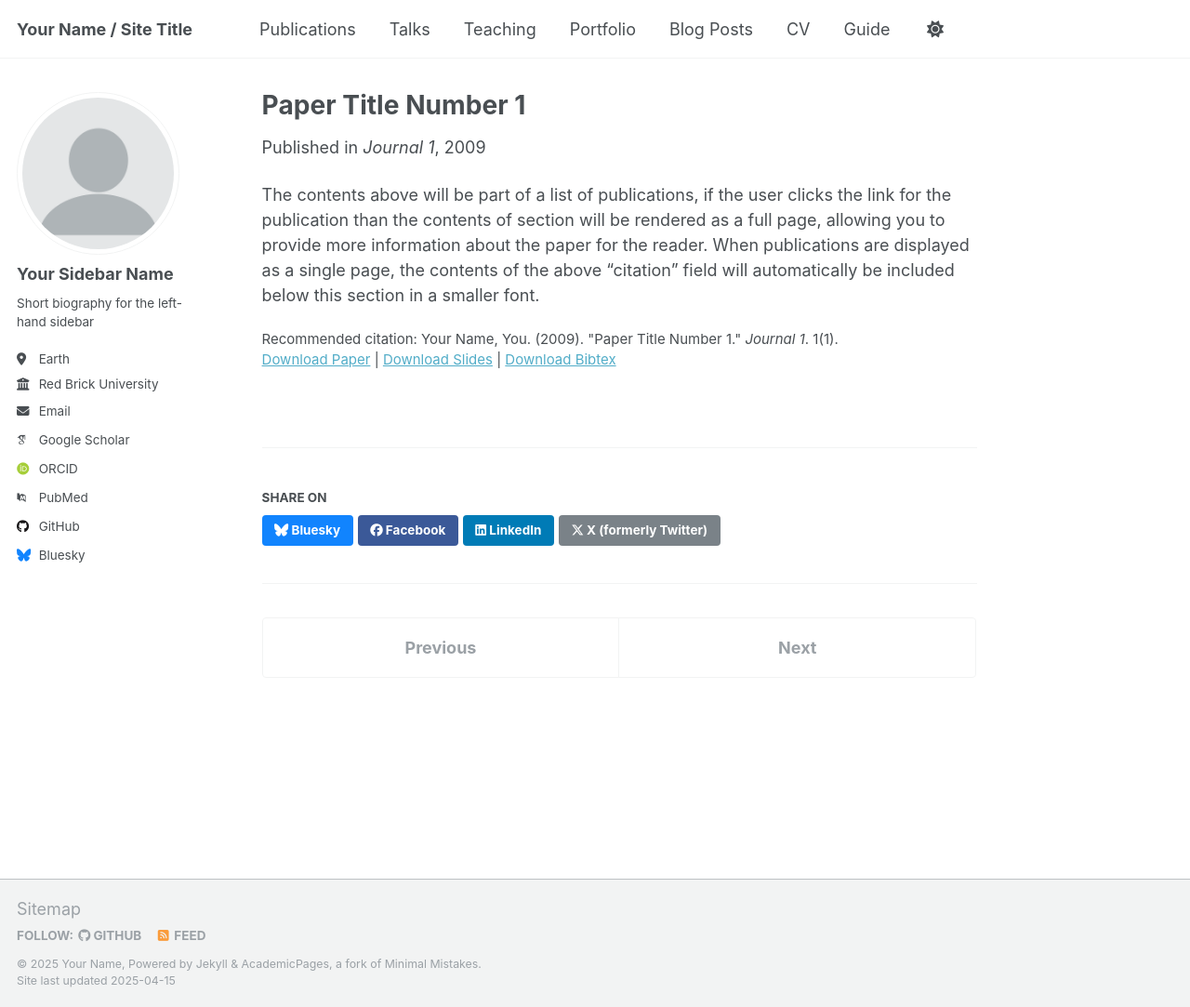
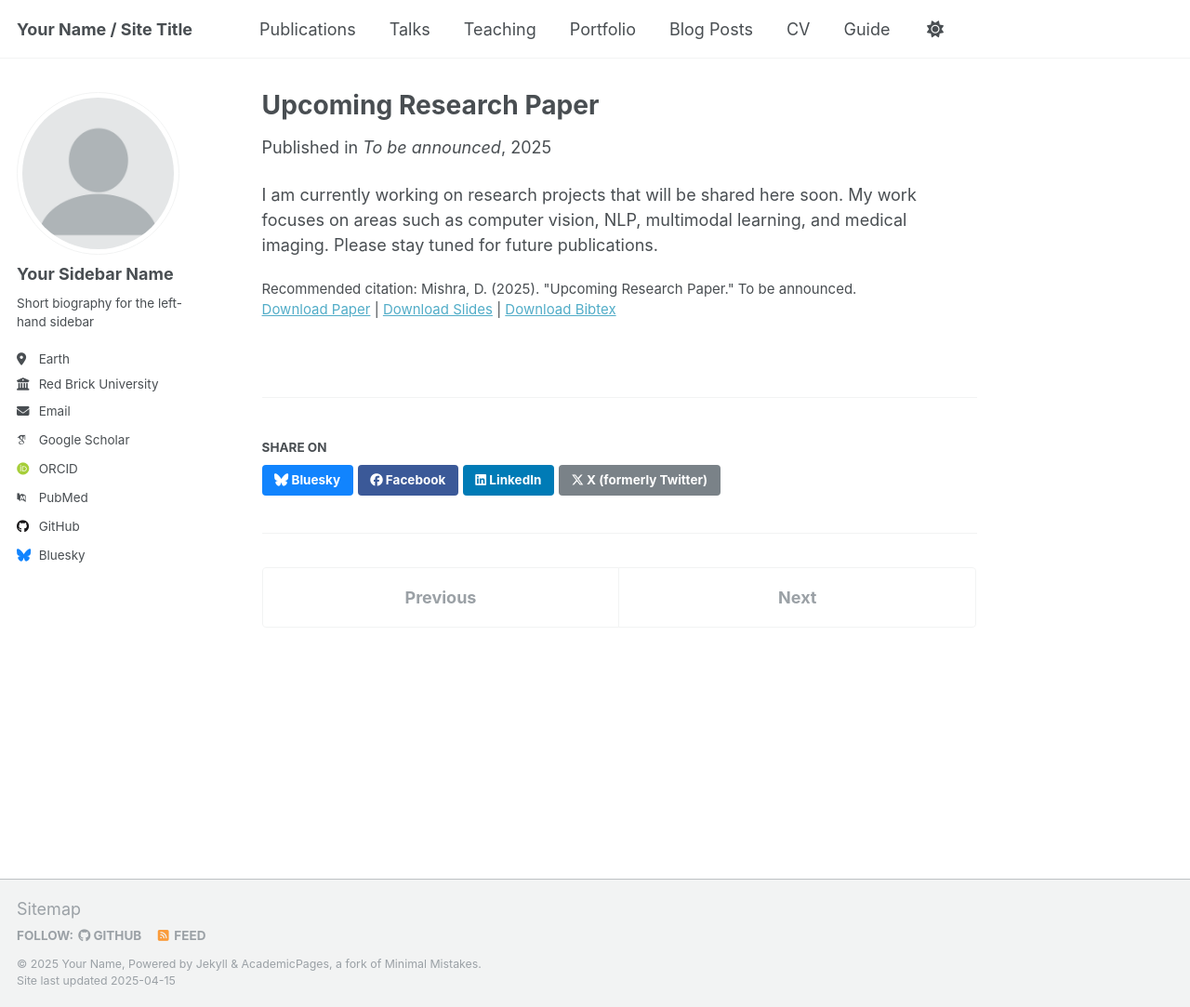
Before and after one commit to mishra-deepali/mishra-deepali.github.io, a Jekyll site: the page built from _publications/2009-10-01-paper-title-number-1.md, in a window 1280 px wide and 1083 px high. Shown: the whole window at 93% size. Built offline with Jekyll 4.4.1, drawn with Linux system fonts in a browser that asks for light colours; some web fonts are replaced.

Commit message:
Update 2009-10-01-paper-title-number-1.md

```diff
--- a/_publications/2009-10-01-paper-title-number-1.md
+++ b/_publications/2009-10-01-paper-title-number-1.md
@@ -1,14 +1,15 @@
 ---
-title: "Paper Title Number 1"
+title: "Upcoming Research Paper"
 collection: publications
 category: manuscripts
-permalink: /publication/2009-10-01-paper-title-number-1
-excerpt: 'This paper is about the number 1. The number 2 is left for future work.'
-date: 2009-10-01
-venue: 'Journal 1'
-slidesurl: 'http://academicpages.github.io/files/slides1.pdf'
-paperurl: 'http://academicpages.github.io/files/paper1.pdf'
-bibtexurl: 'http://academicpages.github.io/files/bibtex1.bib'
-citation: 'Your Name, You. (2009). &quot;Paper Title Number 1.&quot; <i>Journal 1</i>. 1(1).'
+permalink: /publication/coming-soon/
+excerpt: 'This is a placeholder for upcoming publications. Please check back later for updates.'
+date: 2025-01-01
+venue: 'To be announced'
+slidesurl: ''
+paperurl: ''
+bibtexurl: ''
+citation: 'Mishra, D. (2025). "Upcoming Research Paper." To be announced.'
 ---
-The contents above will be part of a list of publications, if the user clicks the link for the publication than the contents of section will be rendered as a full page, allowing you to provide more information about the paper for the reader. When publications are displayed as a single page, the contents of the above "citation" field will automatically be included below this section in a smaller font.
+
+I am currently working on research projects that will be shared here soon. My work focuses on areas such as computer vision, NLP, multimodal learning, and medical imaging. Please stay tuned for future publications.
```
